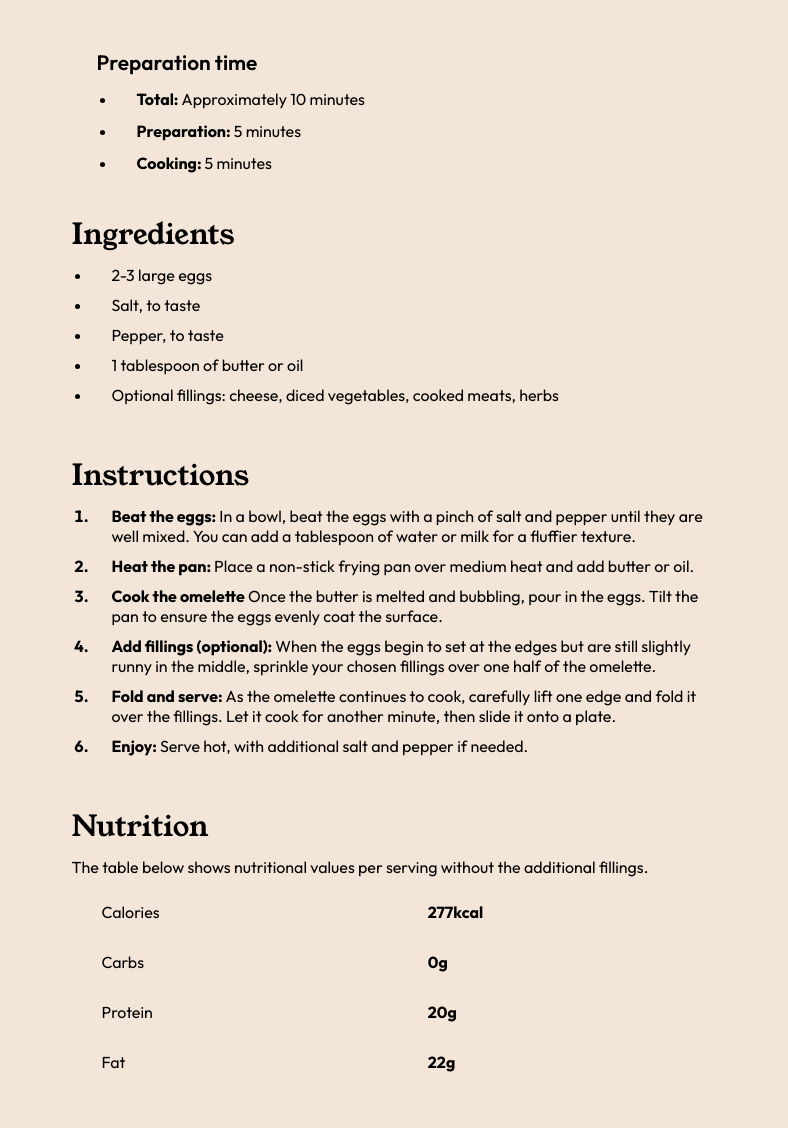
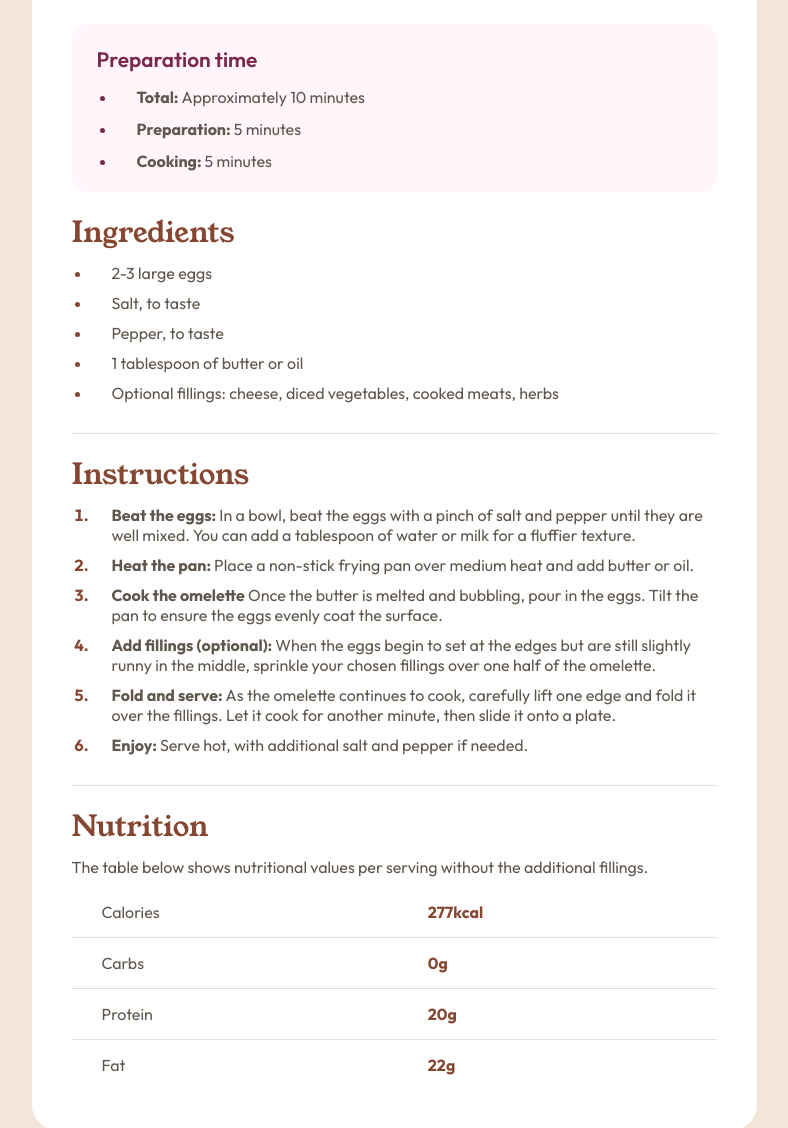
Before and after one commit to Roman-Bruno/omeletterecipefrontendmentor, a plain HTML site: page index.html in a window 1280 px wide. Shown: the part 574-1702 px from the top of the page, without its empty margins (246-1034 px from the left). Drawn offline with Linux system fonts and the light colour scheme.

```diff
--- a/styles.css
+++ b/styles.css
@@ -50,11 +50,11 @@ body {
 }
 
 .pageComponent {
-    background-color: var(--clr-white);
+    background-color: var(--color-white);
     width: 725px;
     border-radius: 25px;
     font-family: "Outfit", sans-serif;
-    color: var(--clr-wenge-brown);
+    color: var(--color-wenge-brown);
 }
 
 .pageComponent .image {
@@ -73,7 +73,7 @@ body {
     font-family: "Young Serif", serif;
     font-size: 2.5rem;
     margin: 20px 0;
-    color: var(--clr-dark-charcoal);
+    color: var(--color-dark-charcoal);
 }
 
 .pageHeader p {
@@ -95,32 +95,32 @@ span {
 }
 
 .preparation-time {
-    background-color: var(--clr-rose-white);
+    background-color: var(--color-rose-white);
     padding: 15px 25px;
     border-radius: 15px;
     line-height: 2;
 }
 
 .preparation-time h2 {
-    color: var(--clr-dark-raspberry);
+    color: var(--color-dark-raspberry);
     font-weight: 600;
     font-size: 1.3rem;
 }
 
 .preparation-time li::marker {
-    color: var(--clr-dark-raspberry);
+    color: var(--color-dark-raspberry);
 }
 
 .ingredients,
 .instructions {
     padding: 20px 0;
-    border-bottom: 1px solid var(--clr-light-grey);
+    border-bottom: 1px solid var(--color-light-grey);
 }
 
 .ingredients h2,
 .instructions h2,
 .nutrition h2 {
-    color: var(--clr-nutmeg);
+    color: var(--color-nutmeg);
     font-family: "Young Serif", serif;
     font-size: 1.8rem;
     padding-bottom: 10px;
@@ -133,7 +133,7 @@ span {
 
 .ingredients li::marker,
 .instructions li::marker {
-    color: var(--clr-nutmeg);
+    color: var(--color-nutmeg);
     font-weight: 700;
 }
 
@@ -152,7 +152,7 @@ span {
 
 th,
 td {
-    border-bottom: 1px solid var(--clr-light-grey);
+    border-bottom: 1px solid var(--color-light-grey);
     text-align: left;
     padding: 15px 30px;
 }
@@ -163,7 +163,7 @@ td.last-row {
 }
 
 td {
-    color: var(--clr-nutmeg);
+    color: var(--color-nutmeg);
     font-weight: 700;
 }
 
```
